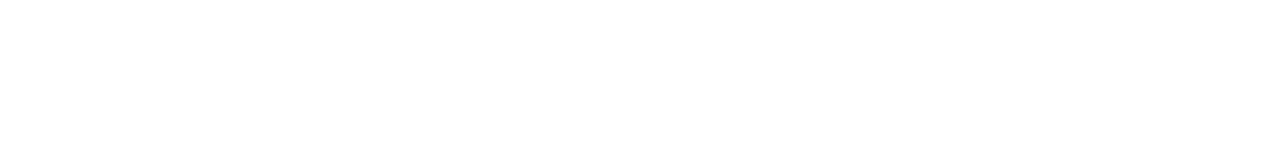
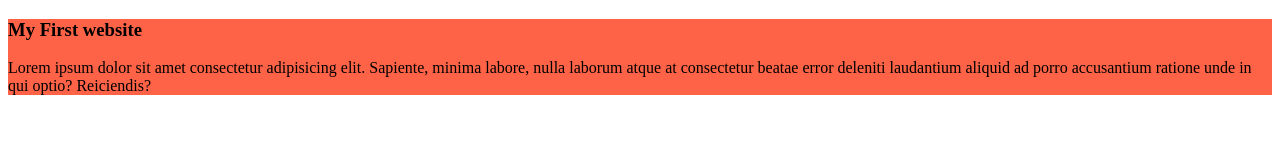
Before and after one commit to Naim2953/my-simple-website, a plain HTML site: page index.html in a window 1280 px wide. Drawn offline with Linux system fonts and the light colour scheme.

Commit message:
added the first bolg

```diff
--- a/index.html
+++ b/index.html
@@ -3,9 +3,21 @@
 <head>
     <meta charset="UTF-8">
     <meta name="viewport" content="width=device-width, initial-scale=1.0">
+    <link rel="stylesheet" href="styles/blog.css">
     <title>My simple website</title>
 </head>
 <body>
+    <div>
+        <h3>My First website</h3>
+        <p>Lorem ipsum dolor sit amet consectetur adipisicing elit. Sapiente, minima labore, nulla laborum atque at consectetur beatae error deleniti laudantium aliquid ad porro accusantium ratione unde in qui optio? Reiciendis?</p>
+
+
+
+
+
+
+
+    </div>
 
 </body>
 </html>
--- /dev/null
+++ b/styles/blog.css
@@ -0,0 +1,3 @@
+div{
+    background-color: tomato;
+}
```
